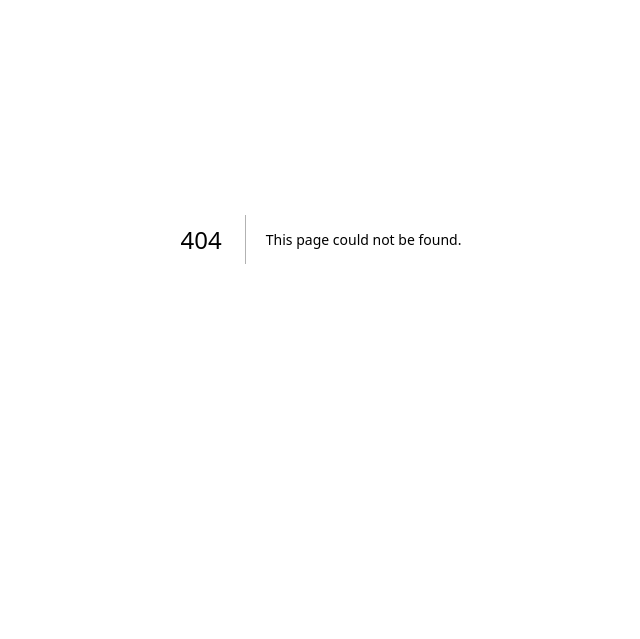
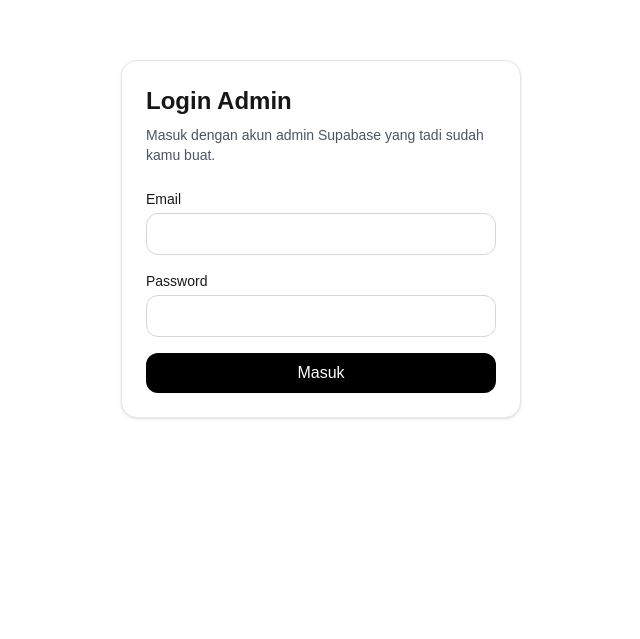
Before and after one commit to dhaniverdant/labuhan-kuris, a Next.js app: page /admin/login in a window 1280 px wide. Before the commit this address had no page. Shown: the part 161-800 px from the top of the page, without its empty margins (319-959 px from the left). Built offline with nearby package versions, Linux system fonts and the light colour scheme.

Commit message:
handle admin login

```diff
--- /dev/null
+++ b/app/admin/login/actions.ts
@@ -0,0 +1,25 @@
+"use server";
+
+import { revalidatePath } from "next/cache";
+import { redirect } from "next/navigation";
+import { createClient } from "@/lib/supabase/server";
+
+export async function login(formData: FormData) {
+  const supabase = await createClient();
+
+  const email = String(formData.get("email") ?? "");
+  const password = String(formData.get("password") ?? "");
+
+  const { error } = await supabase.auth.signInWithPassword({
+    email,
+    password,
+  });
+
+  if (error) {
+    console.error("LOGIN ERROR:", error.message);
+    throw new Error(error.message);
+  }
+
+  revalidatePath("/", "layout");
+  redirect("/admin/wisata");
+}
--- /dev/null
+++ b/app/admin/login/page.tsx
@@ -0,0 +1,52 @@
+import { login } from "./actions";
+
+export default function AdminLoginPage() {
+  return (
+    <main className="mx-auto flex min-h-screen max-w-md items-center px-6">
+      <div className="w-full rounded-2xl border border-gray-200 bg-white p-6 shadow-sm">
+        <h1 className="text-2xl font-semibold">Login Admin</h1>
+        <p className="mt-2 text-sm text-gray-600">
+          Masuk dengan akun admin Supabase yang tadi sudah kamu buat.
+        </p>
+
+        <form className="mt-6 space-y-4">
+          <div>
+            <label htmlFor="email" className="mb-1 block text-sm font-medium">
+              Email
+            </label>
+            <input
+              id="email"
+              name="email"
+              type="email"
+              required
+              className="w-full rounded-xl border border-gray-300 px-3 py-2 outline-none focus:border-black"
+            />
+          </div>
+
+          <div>
+            <label
+              htmlFor="password"
+              className="mb-1 block text-sm font-medium"
+            >
+              Password
+            </label>
+            <input
+              id="password"
+              name="password"
+              type="password"
+              required
+              className="w-full rounded-xl border border-gray-300 px-3 py-2 outline-none focus:border-black"
+            />
+          </div>
+
+          <button
+            formAction={login}
+            className="w-full rounded-xl bg-black px-4 py-2 text-white"
+          >
+            Masuk
+          </button>
+        </form>
+      </div>
+    </main>
+  );
+}
```
